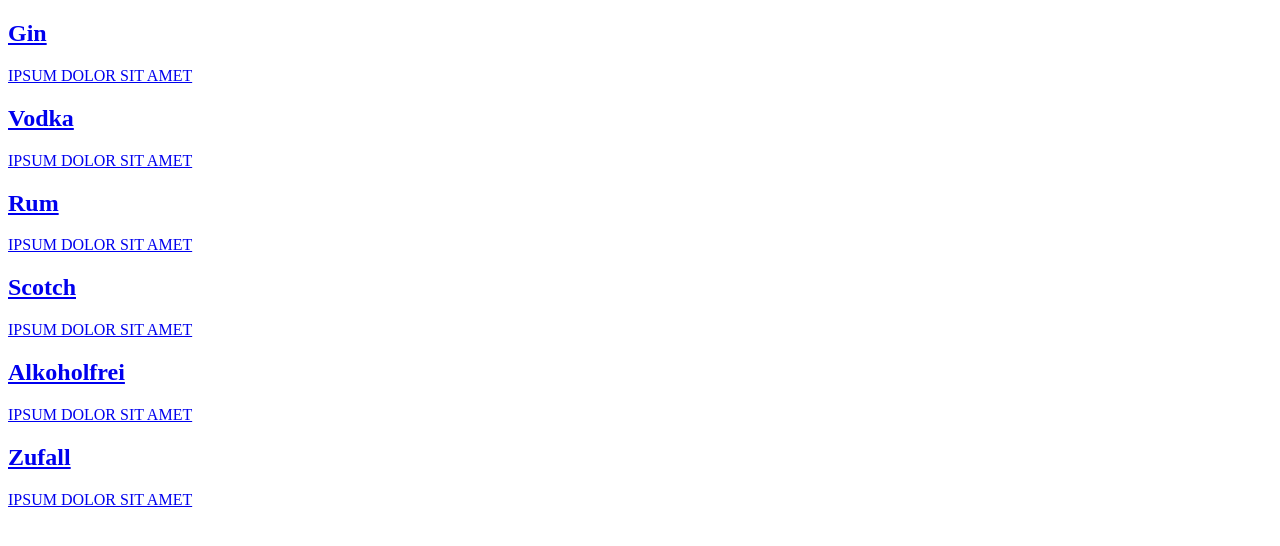
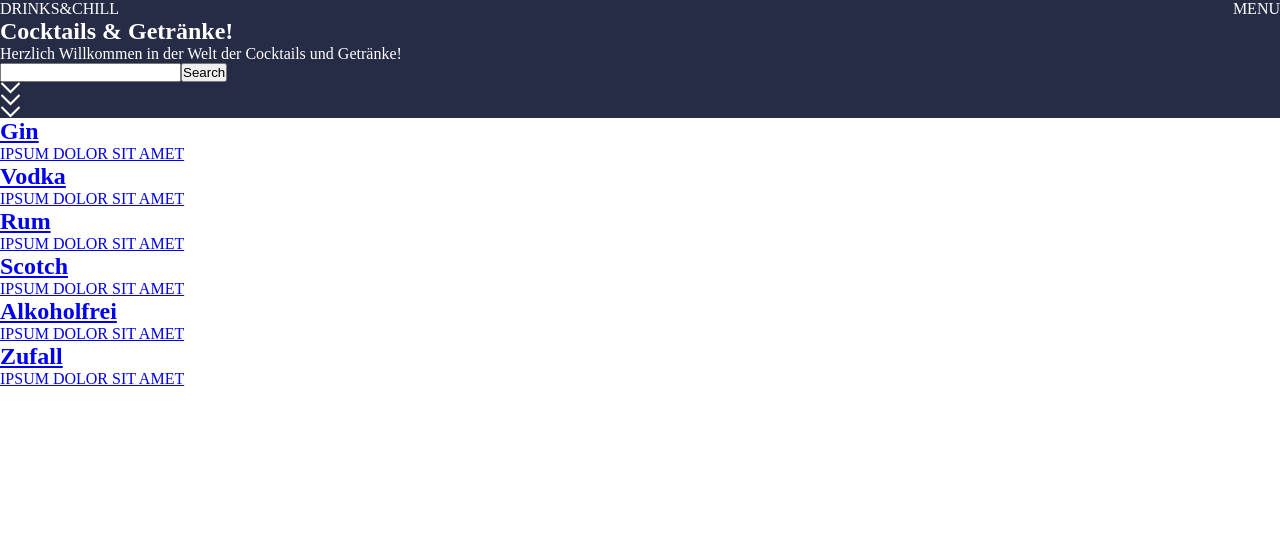
Before and after one commit to SiggiJr/drinks_and_chill, a React (Vite) app: page / in a window 1280 px wide. Shown: the top 546 px of the page. Built offline with nearby package versions, Linux system fonts and the light colour scheme.

Commit message:
Menu erstellt

```diff
--- a/src/App.jsx
+++ b/src/App.jsx
@@ -3,15 +3,17 @@ import './App.scss'
 import AllDrinksListByIngredient from './components/shared/AllDrinksListByIngredient';
 import Home from './components/pages/Home/Home'
 import CocktailDetails from './components/pages/CocktailDetails/CocktailDetails'
+import UI from './components/pages/UI/UI';
 
 function App() {
 
   return (
     <>
       <Routes>
+        <Route element={<UI/>}>
         <Route path='/' element={<Home/>}/>
-        <Route path='/cocktaildetails' element={<CocktailDetails/>}/>
         <Route path='/list/:ingredient' element={<AllDrinksListByIngredient/>}/>
+        </Route>
         <Route path={`/alldrinkslist/:id`} element={<CocktailDetails/>}/>
       </Routes>
     </>
--- a/src/App.scss
+++ b/src/App.scss
@@ -0,0 +1,5 @@
+*{
+  box-sizing: border-box;
+  margin: 0;
+  padding: 0;
+}
--- /dev/null
+++ b/src/components/pages/UI/UI.jsx
@@ -0,0 +1,13 @@
+import { Outlet } from "react-router-dom";
+import Header from "../../shared/Header/Header";
+
+const UI = () => {
+  return (
+    <>
+    <Header/>
+    <Outlet/>
+    </>
+  );
+}
+
+export default UI;
--- /dev/null
+++ b/src/components/shared/Header/Header.jsx
@@ -0,0 +1,40 @@
+import { useState } from 'react';
+import arrowImage from '../../../assets/img/arrow.png'
+import styles from './Header.module.scss'
+import Menu from '../Menu/Menu';
+
+const Header = () => {
+
+  const [menuOpen, setMenuOpen] = useState(false)
+
+  return (
+    <header className={styles.header}>
+    <nav className={styles.navbar}>
+    <p className="logo">DRINKS&CHILL</p>
+    <p className={styles.menu_btn}
+    onClick={() => setMenuOpen(prevMenu => !prevMenu)}>
+      MENU
+    </p>
+    </nav>
+    {menuOpen && <Menu/>}
+    <article>
+      <h1>Cocktails & Getränke!</h1>
+      <p>Herzlich Willkommen in der Welt der Cocktails
+        und Getränke!</p>
+    </article>
+    <form className="search_form">
+      <input type="text" name="serach" id="search" />
+      <button type="submit" className="search_btn">Search</button>
+    </form>
+      <div className="arrow_wrapper">
+        <div className="arrow">
+          <img src={arrowImage} alt="" className={styles.image}/>
+          <img src={arrowImage} alt="" className={styles.image}/>
+          <img src={arrowImage} alt="" className={styles.image}/>
+        </div>
+      </div>
+    </header>
+  );
+}
+
+export default Header;
--- /dev/null
+++ b/src/components/shared/Header/Header.module.scss
@@ -0,0 +1,16 @@
+.header{
+  .navbar{
+    display: flex;
+    justify-content: space-between;
+    .menu_btn{
+      &:hover{
+        cursor: pointer;
+      }
+    }
+  }
+  background-color: #262B46;
+  color: #fff;
+  .image{
+    display: block;
+  }
+}
--- /dev/null
+++ b/src/components/shared/Menu/Menu.jsx
@@ -0,0 +1,12 @@
+import { Link } from "react-router-dom";
+import styles from './Menu.module.scss'
+
+const Menu = () => {
+  return (
+    <>
+    <Link to={"/"} className={styles.link}>Home</Link>
+    </>
+  );
+}
+
+export default Menu;
--- /dev/null
+++ b/src/components/shared/Menu/Menu.module.scss
@@ -0,0 +1,4 @@
+.link{
+  color: #fff;
+  text-decoration: none;
+}
```
Also changed, not shown: src/assets/img/arrow.png (added).
